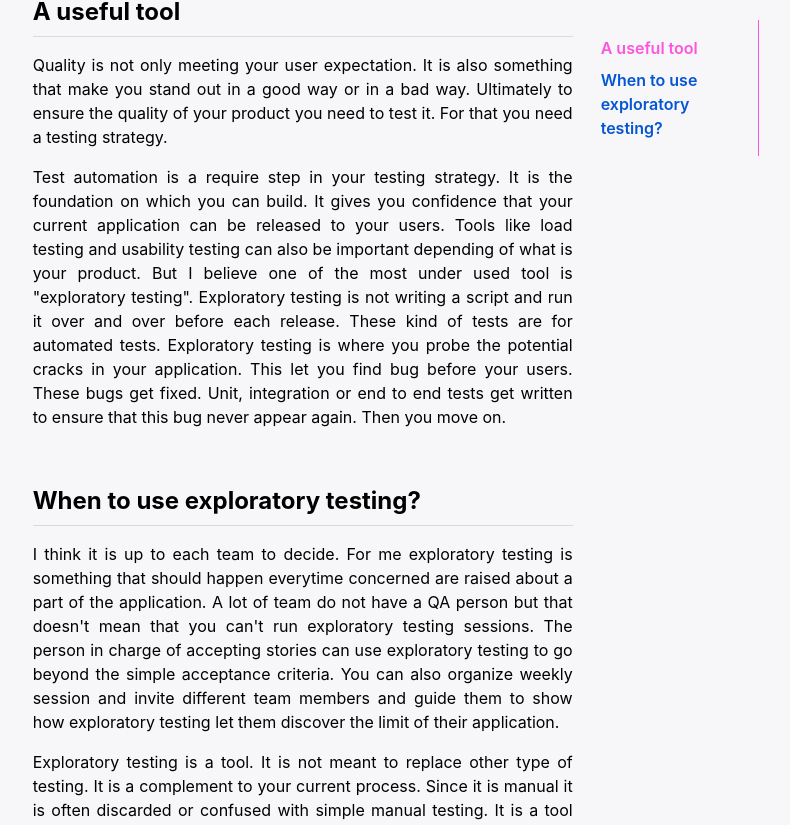
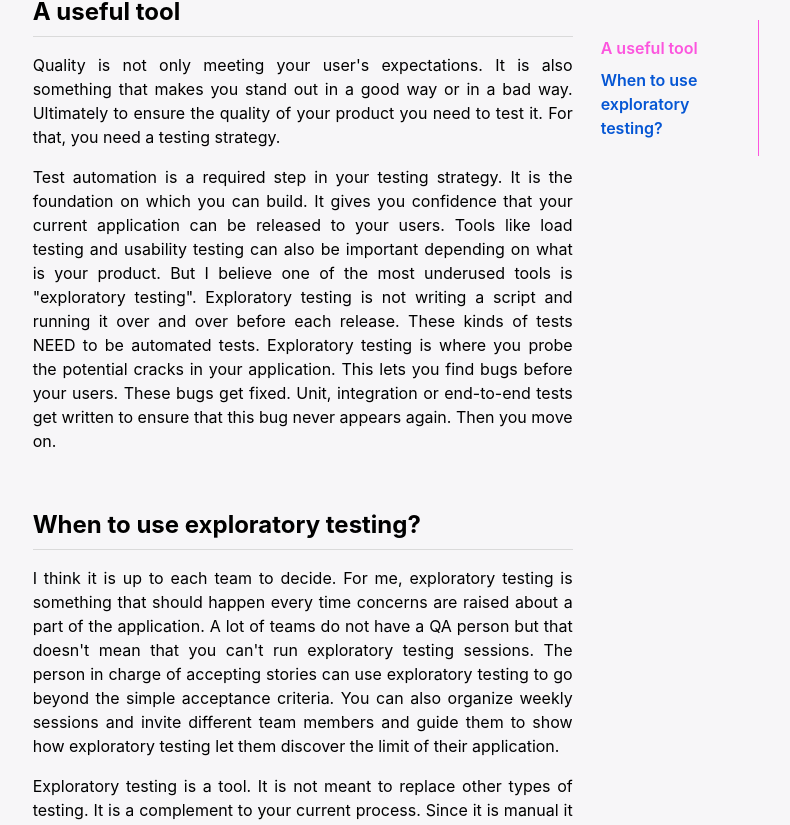
Before and after one commit to willot/Quality, a React (Create React App) app: page /summary in a window 1280 px wide. Shown: the part 448-1273 px from the top of the page, without its empty margins (246-1036 px from the left). Built offline with nearby package versions, Linux system fonts and the light colour scheme.

Commit message:
more grammar for summary page

```diff
--- a/src/pages/Ecosystem.tsx
+++ b/src/pages/Ecosystem.tsx
@@ -61,14 +61,14 @@ export const Ecosystem = () => {
                         working
                         well on a 1go internet connection but does the system time out when you use it on a slow 4g?</p>
                     <h2 className="pt-10 font-bold text-2xl border-b border-grey-light pb-2 mb-4" id="Limitless-environment" ref={ref3}>Limitless environment</h2>
-                    <p>There is a lot that you can explore about how an application interact with the
+                    <p>There is a lot that you can explore about how an application interacts with the
                         rest
-                        of the world. An example that come to mind is paying medical bills. I recently broke my ankle
+                        of the world. An example that comes to mind is paying medical bills. I recently broke my ankle
                         pretty
                         badly and
-                        received treatment in multiple places and different doctors. Then I started receiving medical
+                        received treatment in multiple places and from different doctors. Then I started receiving medical
                         bills.
-                        Each one separate for xrays, doctors even if perform in the same office. The fun part is that
+                        Individual bills for X-rays, doctors and equipment even if performed in the same office. The fun part is that
                         these
                         bills came in different formats even if they all came from the same big healthcare company. I
                         counted
@@ -76,19 +76,15 @@ export const Ecosystem = () => {
                         one case in particular the first question asked you which location the service was provided. But
                         the
                         bill does not mention this information. I had to figure out what was the bill for to guess the
-                        location... How many other bill have you receive where you are asked to enter the account number
-                        but
-                        you can't find the field in the form and only to figure out it is simply your name. Testing a
-                        system
-                        like a real user interact with it is extremely important. It can really make a difference for
-                        your
-                        users. </p>
+                        location... How many other bills have you received where you are asked to enter the account number?
+                        After searching for a few minutes you can't find the field in the form then are told that you simply need your name.
+                        Testing a system
+                        as a real user interacts with it is extremely important. It can really make a difference for
+                        your users. </p>
                     <p className="pt-4">Make a map of your app ecosystem and start exploring the interactions with
-                        external
-                        system. You will
-                        gain insight on your system and its limitations. It will also help you be proactive when
-                        something go
-                        wrong instead of being reactive.</p>
+                        the external systems. You will
+                        gain insight into your system and its limitations. It will also help you be proactive when
+                        something goes wrong instead of reactive.</p>
                 </section>
             </LayoutWrapper>
         </section>
--- a/src/pages/Quality.tsx
+++ b/src/pages/Quality.tsx
@@ -84,7 +84,7 @@ export const Quality = () => {
              Should it be a link to a help page?")
 
             click(buttons[0]);
-            expect(extraInfo).not.toBeNull();
+            expect(extraInfo).toBeInTheDocument();
         });
         `;
 
@@ -251,7 +251,7 @@ export const Quality = () => {
                             of
                             the tests is that they can be repeated without wasting developer or QA time, and streamlines
                             acceptance for deployment. You can run them when committing
-                            or pushing code. They ensure that nothing new breaks the current functionality, adn
+                            or pushing code. They ensure that nothing new breaks the current functionality, and
                             also act as documentation of expected behavior. They are regression tests.
                         </p>
                         <p className="pt-2">Nonetheless, tests are not bulletproof. If I wanted to cover all the
--- a/src/pages/Summary.tsx
+++ b/src/pages/Summary.tsx
@@ -22,48 +22,43 @@ export const Summary = () => {
                            setIsClickedSection={setIsClickedSection}>
                 <section className="bg-white-bg h-full text-black text-justify py-10 px-1">
                     <h2 className="font-bold text-2xl border-b border-grey-light pb-2 mb-4" ref={ref1} id="A-useful-tool">A useful tool</h2>
-                    <p className="pb-4">Quality is not only meeting your user expectation. It is also something that
-                        make
+                    <p className="pb-4">Quality is not only meeting your user's expectations. It is also something that
+                        makes
                         you stand out in a good way
-                        or in a bad way. Ultimately to ensure the quality of your product you need to test it. For that
-                        you
-                        need a testing strategy.</p>
-                    <p className="pb-4">Test automation is a require step in your testing strategy. It is the foundation
-                        on
-                        which you can
+                        or in a bad way. Ultimately to ensure the quality of your product you need to test it. For that,
+                        you need a testing strategy.</p>
+                    <p className="pb-4">Test automation is a required step in your testing strategy. It is the foundation
+                        on which you can
                         build. It gives you confidence that your current application can be released to your users.
-                        Tools
-                        like load
-                        testing and usability testing can also be important depending of what is your product. But I
-                        believe
-                        one of the most under used tool is
-                        "exploratory testing". Exploratory testing is not writing a script and run it over and over
+                        Tools like load
+                        testing and usability testing can also be important depending on what is your product. But I
+                        believe one of the most underused tools is
+                        "exploratory testing". Exploratory testing is not writing a script and running it over and over
                         before
-                        each release. These kind of tests are for automated tests. Exploratory testing is where you
+                        each release. These kinds of tests NEED to be automated tests. Exploratory testing is where you
                         probe
-                        the potential cracks in your application. This let you find bug before your users. These bugs
+                        the potential cracks in your application. This lets you find bugs before your users. These bugs
                         get
-                        fixed. Unit, integration or end to end tests get written to ensure that this bug never appear
-                        again.
-                        Then you move on.</p>
+                        fixed. Unit, integration or end-to-end tests get written to ensure that this bug never appears
+                        again. Then you move on.</p>
                     <h2 className="pt-10 font-bold text-2xl border-b border-grey-light pb-2 mb-4" ref={ref2} id="When-to-use-exploratory-testing?">When to use exploratory testing?</h2>
-                    <p className="pb-4">I think it is up to each team to decide. For me exploratory
-                        testing is something that should happen everytime concerned are raised about a part of the
-                        application. A lot of team do not have a QA person but that doesn't mean that you can't run
+                    <p className="pb-4">I think it is up to each team to decide. For me, exploratory
+                        testing is something that should happen every time concerns are raised about a part of the
+                        application. A lot of teams do not have a QA person but that doesn't mean that you can't run
                         exploratory testing sessions. The person in charge of accepting stories can use exploratory
                         testing
-                        to go beyond the simple acceptance criteria. You can also organize weekly session and invite
+                        to go beyond the simple acceptance criteria. You can also organize weekly sessions  and invite
                         different team members and guide them to show how exploratory testing let them
                     discover the limit of their application. </p>
-                    <p>Exploratory testing is a tool. It is not meant to replace other type of testing. It is a
+                    <p>Exploratory testing is a tool. It is not meant to replace other types of testing. It is a
                         complement to
                         your
                         current process. Since it is manual it is often discarded or confused with simple manual
                         testing. It
                         is a tool that is worth learning because everybody can gain from it. Engineers getting better at
-                        testing their own story before they push it. The PMs discovering more issues when accepting
+                        testing their own stories before they push them. The PMs, discovering more issues when accepting
                         stories.
-                        The product owners gaining understanding the system at a deeper level.</p>
+                        The product owners gaining an understanding of the system at a deeper level.</p>
                 </section>
             </LayoutWrapper>
         </section>
```
Also changed, not shown: 1 other file (tests, documents, lock files or other folders).
